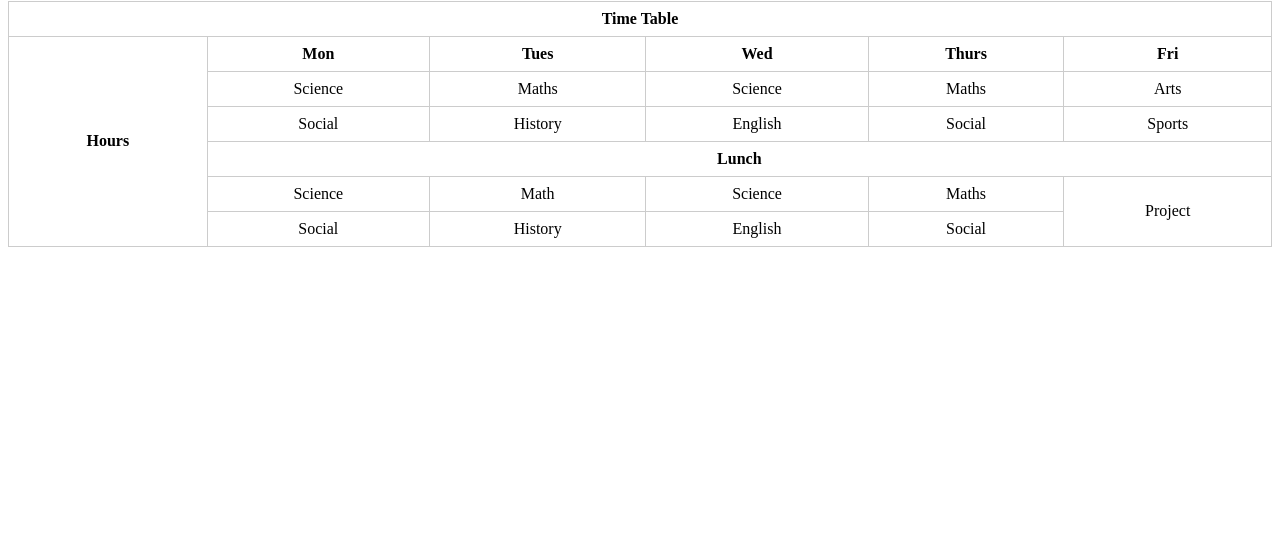
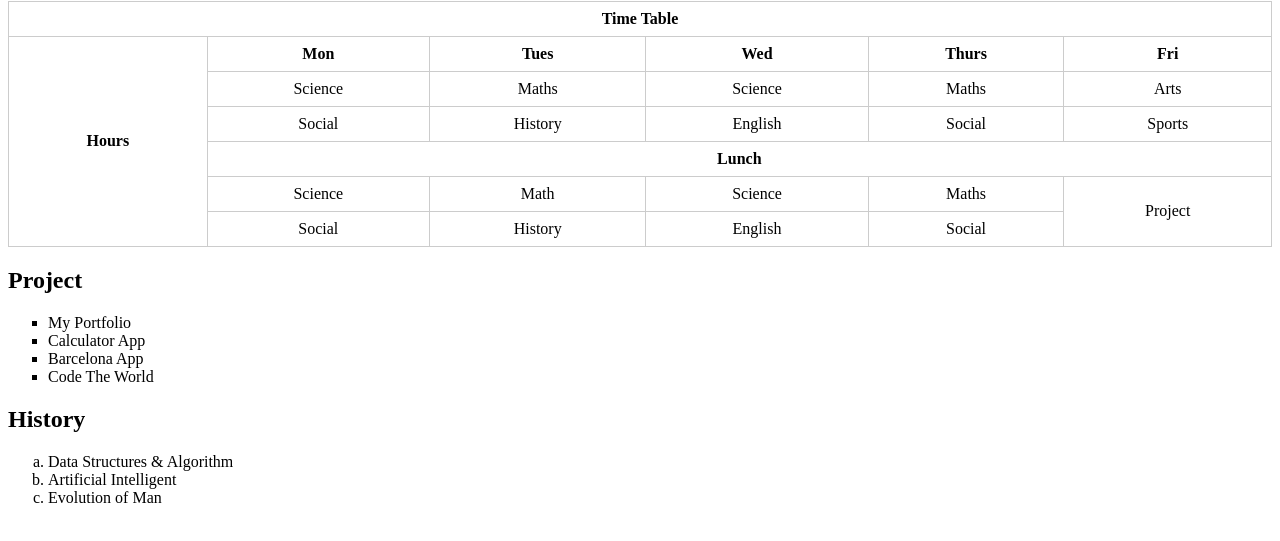
Before and after one commit to iamernesto14/AzubiAfrica_Assignment_Two, a plain HTML site: page tables_list.html in a window 1280 px wide. Shown: the part 79-620 px from the top of the page. Drawn offline with Linux system fonts and the light colour scheme.

Commit message:
Update tables_list.html

```diff
--- a/tables_list.html
+++ b/tables_list.html
@@ -70,5 +70,22 @@
             <!-- Add more rows for other times -->
         </tbody>
     </table>
+
+    <section>
+        <h2>Project</h2>
+        <ul style="list-style-type: square;">
+            <li>My Portfolio</li>
+            <li>Calculator App</li>
+            <li>Barcelona App</li>
+            <li>Code The World</li>
+        </ul>
+
+        <h2>History</h2>
+        <ol style="list-style-type: lower-alpha;">
+            <li>Data Structures & Algorithm</li>
+            <li>Artificial Intelligent</li>
+            <li>Evolution of Man</li>
+        </ol>
+    </section>
 </body>
 </html>
```
